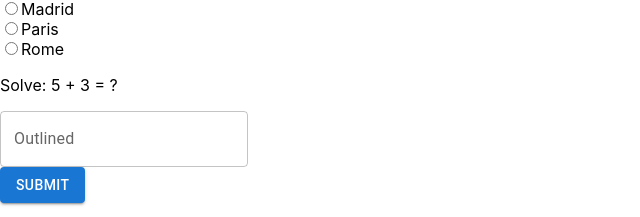
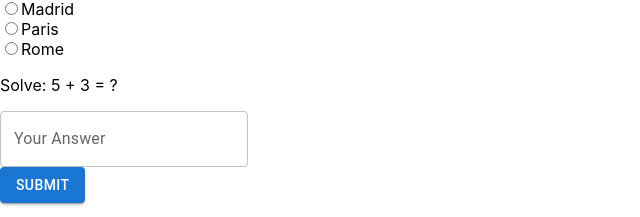
Before and after one commit to LyneSultan/quiz-app, a React (Create React App) app in the folder app/: page /quiz/1 in a window 1280 px wide. Shown: the part 168-385 px from the top of the page, without its empty margins (0-640 px from the left). Built offline with nearby package versions, Linux system fonts and the light colour scheme.

Commit message:
updated quiz page

```diff
--- a/app/src/pages/Quiz/index.jsx
+++ b/app/src/pages/Quiz/index.jsx
@@ -1,58 +1,35 @@
-
-import TextField from '@mui/material/TextField';
 import { useParams } from 'react-router-dom';
 import { ButtonComponent } from '../../base/Button/Button';
-import Input from './../../base/Input/Input';
+import Question from './../../components/QuestionCard';
 import './../../style/base.css';
 import { useQuizLogic } from './useQuizLogic';
+
 const Quiz = () => {
-
   const { id } = useParams();
   const { quiz, handleAnswerChange, handleSubmit } = useQuizLogic(id);
 
   return (
-    <>{!quiz ? <h1>Not a valid quiz id</h1> :
+    <>
+      {!quiz ? (
+        <h1>Not a valid quiz id</h1>
+      ) : (
         <div>
           <h2>{quiz.title}</h2>
           <h3>Questions:</h3>
           <div>
             {quiz.questions.map((question) => (
-            <div key={question.id}>
-              <p>{question.question}</p>
-
-              {question.type === "multiple-choice" ? (
-                <div>
-                  {question.options.map((option, index) => (
-                    <div key={index}>
-                      <input
-                        type="radio"
-                        name={question.id}
-                        onChange={() => handleAnswerChange(question.id, option)}
+              <Question
+                key={question.id}
+                question={question}
+                handleAnswerChange={handleAnswerChange}
               />
-
-                      <label >{option}</label>
-                    </div>
             ))}
           </div>
-              ) : (
-                <div>
-                  <Input placeholder="here" onChange={(e) => handleAnswerChange(question.id, e.target.value)} />
-                  <TextField id="outlined-basic" label="Outlined" variant="outlined" type="text"
-                    placeholder="Your answer"
-                    onChange={(e) => handleAnswerChange(question.id, e.target.value)} />
-
+          <ButtonComponent onClick={handleSubmit} text="Submit" />
         </div>
       )}
-            </div>
-          ))}
-        </div>
-
-        <ButtonComponent onClick={handleSubmit} text="submit" />
-      </div>}
     </>
   );
+};
 
-
-
-}
 export default Quiz;
```
Lines whose indentation alone changed are shown as unchanged.
